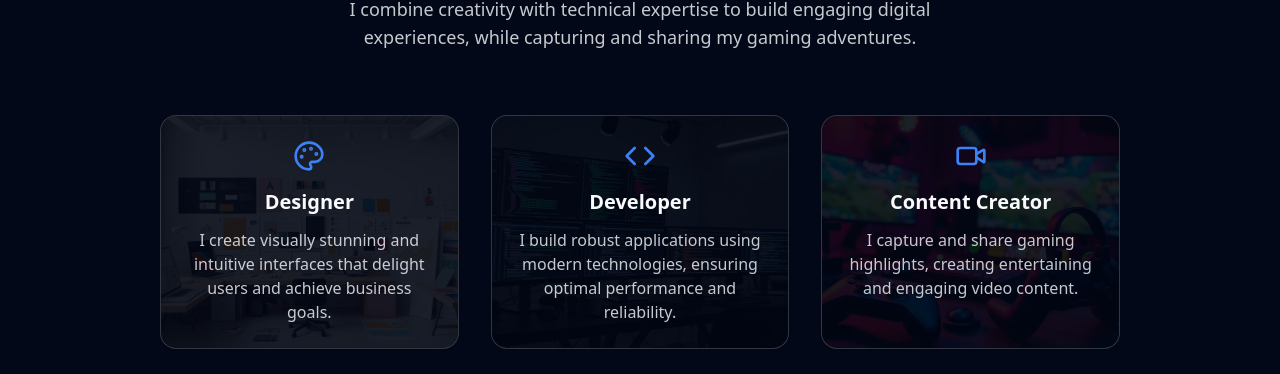
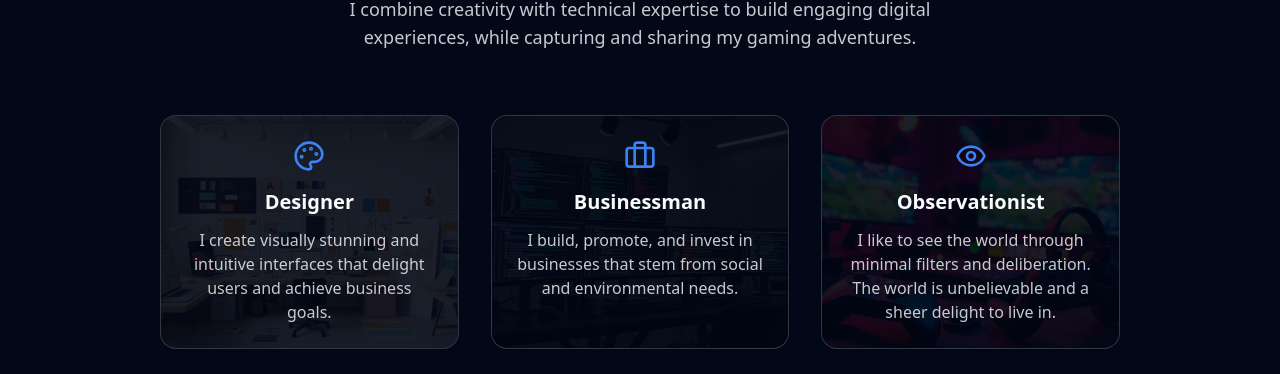
Before and after one commit to karanhasnochill/karanhasnochill-draft-website-v0, a React (Vite) app: page / in a window 1280 px wide. Shown: the part 1029-1403 px from the top of the page. Built offline with nearby package versions, Linux system fonts and the light colour scheme.

Commit message:
Changes
Co-authored-by: karanhasnochill <100081077+karanhasnochill@users.noreply.github.com>

```diff
--- a/src/components/about-section.tsx
+++ b/src/components/about-section.tsx
@@ -1,5 +1,5 @@
 import React from "react";
-import { Palette, Code, Video } from "lucide-react";
+import { Palette, Briefcase, Eye } from "lucide-react";
 import designerBg from "@/assets/designer-bg.jpg";
 import developerBg from "@/assets/developer-bg.jpg";
 import contentCreatorBg from "@/assets/content-creator-bg.jpg";
@@ -33,15 +33,15 @@ const AboutSection = () => {
               backgroundImage: designerBg
             },
             {
-              title: "Developer",
-              description: "I build robust applications using modern technologies, ensuring optimal performance and reliability.",
-              icon: <Code size={32} className="text-primary" />,
+              title: "Businessman",
+              description: "I build, promote, and invest in businesses that stem from social and environmental needs.",
+              icon: <Briefcase size={32} className="text-primary" />,
               backgroundImage: developerBg
             },
             {
-              title: "Content Creator",
-              description: "I capture and share gaming highlights, creating entertaining and engaging video content.",
-              icon: <Video size={32} className="text-primary" />,
+              title: "Observationist",
+              description: "I like to see the world through minimal filters and deliberation. The world is unbelievable and a sheer delight to live in.",
+              icon: <Eye size={32} className="text-primary" />,
               backgroundImage: contentCreatorBg
             }
           ].map((item, index) => (
```
